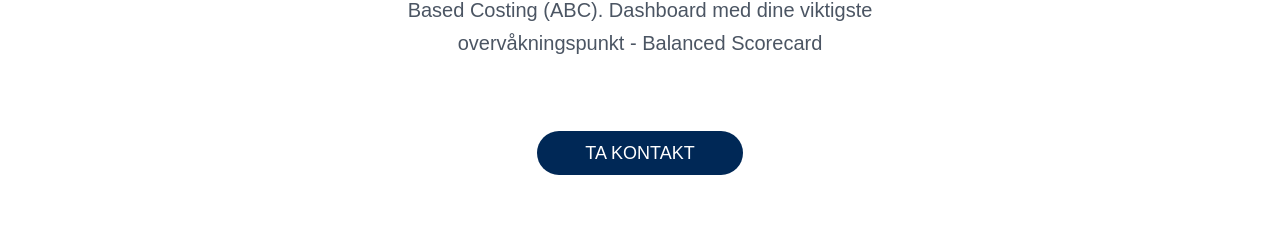
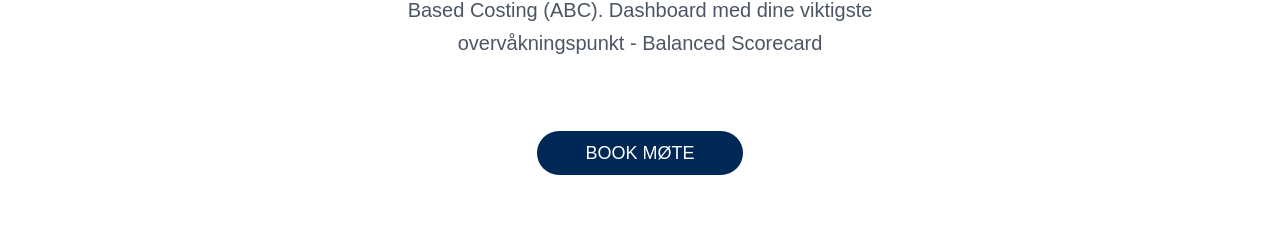
Before and after one commit to swappybizz/yay, a Next.js app: page /economy in a window 1280 px wide. Shown: the part 1900-2125 px from the top of the page. Built offline with nearby package versions, Linux system fonts and the light colour scheme.

Commit message:
minor fixes

```diff
--- a/components/Footer.js
+++ b/components/Footer.js
@@ -69,7 +69,7 @@ const Footer = () => {
                 </h2>
                 <nav className="list-none mb-10">
                   <li>
-                    <a href="/" className="text-white hover:text-gray-300 cursor-pointer text-sm">
+                    <a href="https://www.facebook.com/admit.no" className="text-white hover:text-gray-300 cursor-pointer text-sm">
                       Facebook
                     </a>
                   </li>
--- a/pages/economy.js
+++ b/pages/economy.js
@@ -22,8 +22,8 @@ const text4 = {
   middle: "Datadrevet innsikt",
   bottom:"Kalkulasjon og resultat basert på aktivitetsområder også kalt Activity Based Costing (ABC). Dashboard med dine viktigste overvåkningspunkt - Balanced Scorecard",
 
-  button1: "TA KONTAKT",
-  link1:"/contact"
+  button1: "BOOK MØTE",
+  link1:"https://calendly.com/admitas/"
 }
 
 const economy = () => {
--- a/pages/hr.js
+++ b/pages/hr.js
@@ -23,7 +23,7 @@ const text4 = {
   middle: "Systematisk HMS-arbeid",
   bottom:"Vi leverer systematisk helse, miljø og sikkerhetsarbeid (internkontroll) til bedrifter, inkludert kursing og opplæring.",
 
-  button1: "TA KONTAKT",
+  button1: "BOOK MØTE",
   link1:"https://calendly.com/admitas/"
 }
 const hr = () => {
--- a/pages/lounge.js
+++ b/pages/lounge.js
@@ -48,7 +48,7 @@ const lounge = () => {
       <ThreeMiddleTextTwoButton props={text1} />
       <Tcr props={ringText} />
       <ThreeMiddleTextTwoButtonSmall props={text2} />
-      <ThreeMiddleTextTwoButtonSmall props={text3} />
+      {/* <ThreeMiddleTextTwoButtonSmall props={text3} /> */}
       <ThreeMiddleTextTwoButton props={text6} />
 
       <div className="fixed flex top-12 left-[2rem] scale-[20]  md:scale-50 rotate-90 " >
```
